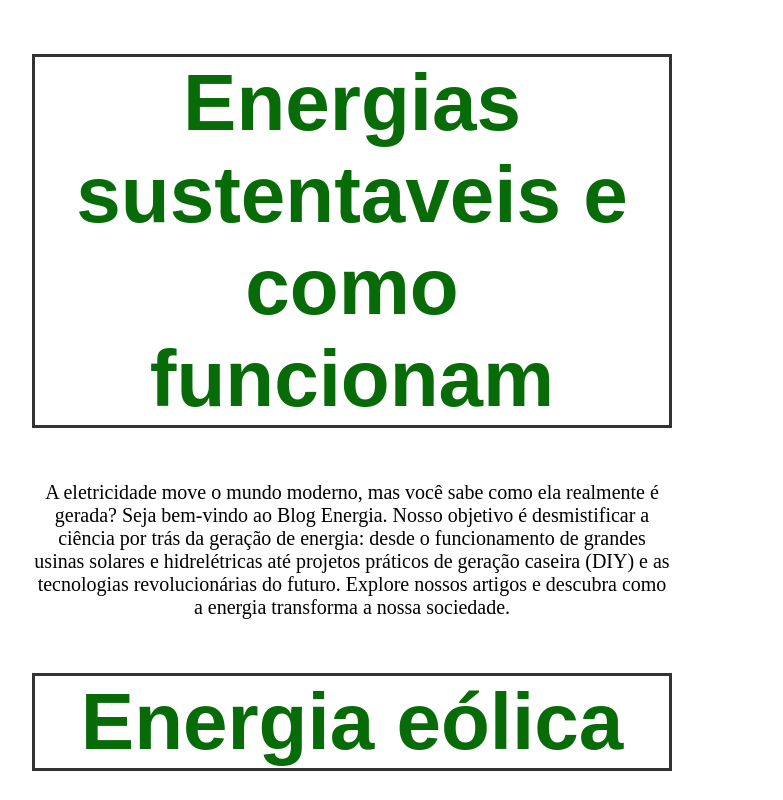
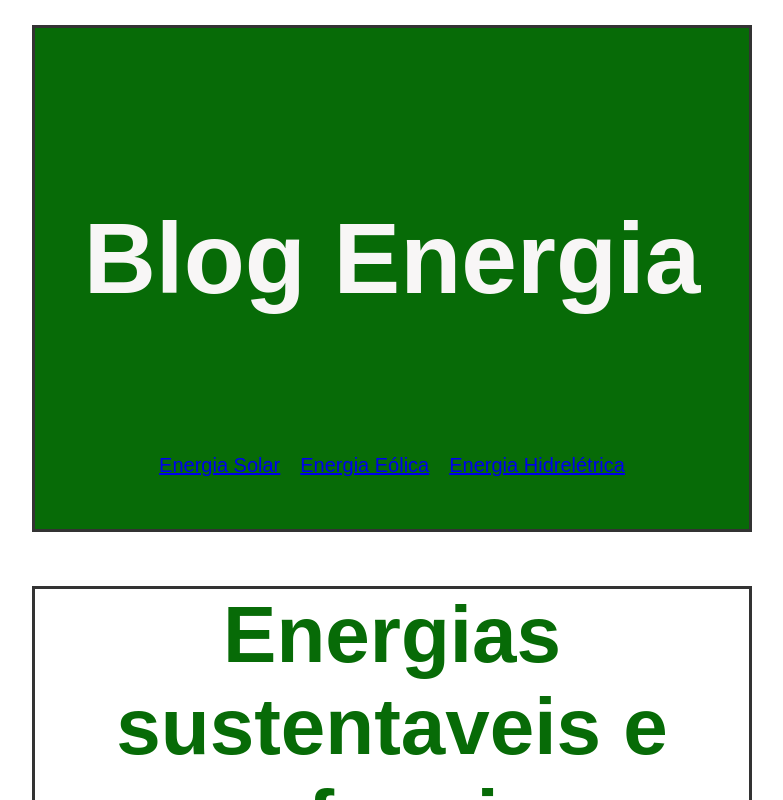
Before and after one commit to fredericovitorio2008-coder/Cria-o-de-um-blog-sobre-ernegia-sustentavel-, a plain HTML site: page index.html in a window 1280 px wide. Shown: the top 800 px of the page, without its empty margins (288-1071 px from the left). Drawn offline with Linux system fonts and the light colour scheme.

Commit message:
sddddg
gghryehntr

```diff
--- a/index.html
+++ b/index.html
@@ -7,6 +7,16 @@
     <link rel="stylesheet" href="style.css">
 </head>
 <body>
+
+    <header id="cabeçalho">
+        <h4>Blog Energia</h4>
+
+        <ul>
+            <li><a href="#solar">Energia Solar</a></li>
+            <li><a href="#eolica">Energia Eólica</a></li>
+            <li><a href="#hidreletrica">Energia Hidrelétrica</a></li>
+        </ul>
+    </header>
 
     <h1>Energias sustentaveis e como funcionam</h1>
 
@@ -27,9 +37,9 @@
 
     <br>
 
-    <h1>Como funcionam as usinas solares</h1>
+    <h1>Usinas Solares</h1>
 
-    <br>
+    <img src="IMG/images.jpg" alt="usina-solar">
 
     <p>Uma usina solar é uma instalação projetada para converter a radiação solar (composta por luz, calor e radiação ultravioleta) em eletricidade capaz de abastecer residências, comércios, indústrias ou mesmo redes de distribuição.
 
@@ -93,6 +103,8 @@
     <br>
 
     <h1>A energia hidráulica (ou hídrica)</h1>
+
+    <img src="IMG/hidroeletrica.jpg" alt="usina-hidreletrica">
 
     <p>A energia hidráulica (ou hídrica) é a eletricidade gerada a partir da força do movimento da água. É uma das fontes renováveis mais utilizadas no mundo, responsável por grande parte da matriz elétrica do Brasil.</p>
 
--- a/style.css
+++ b/style.css
@@ -11,9 +11,39 @@ h1{
     font-family: Arial, Helvetica, sans-serif;
     border: #333333 solid;
 }
+#cabeçalho{
+    background-color: rgb(7, 107, 7);
+    padding: 40px;
+    margin: 10px 0vw;
+    border: #333333 solid;
+    align-items: left;
+}
+
+menu ul,
+#cabeçalho ul,
+header ul {
+    display: flex;
+    justify-content: center;
+    gap: 20px;
+    list-style: none;
+    padding: 0;
+    margin: 0;
+}
 
 h2{
     font-size: 40px;
+}
+
+h3{
+    font-weight: bold;
+    font-family: Arial, Helvetica, sans-serif;
+}
+
+h4{
+    font-weight: bold;
+    font-family: Arial, Helvetica, sans-serif;
+    font-size: 100px;
+    color: rgb(248, 246, 246);
 }
 
 p{
```
Also changed, not shown: IMG/hidroeletrica.jpg (added), IMG/images.jpg (added).
